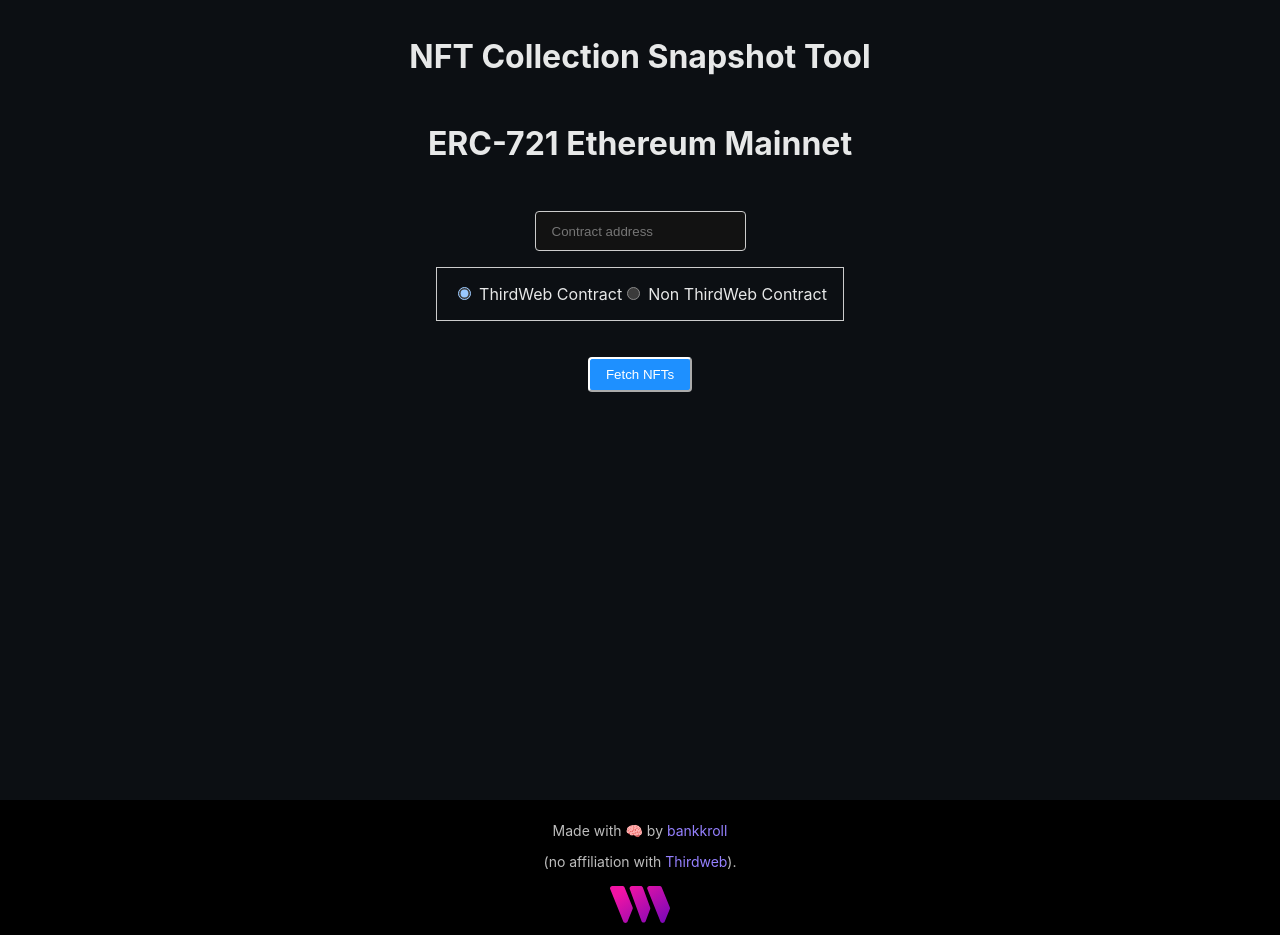
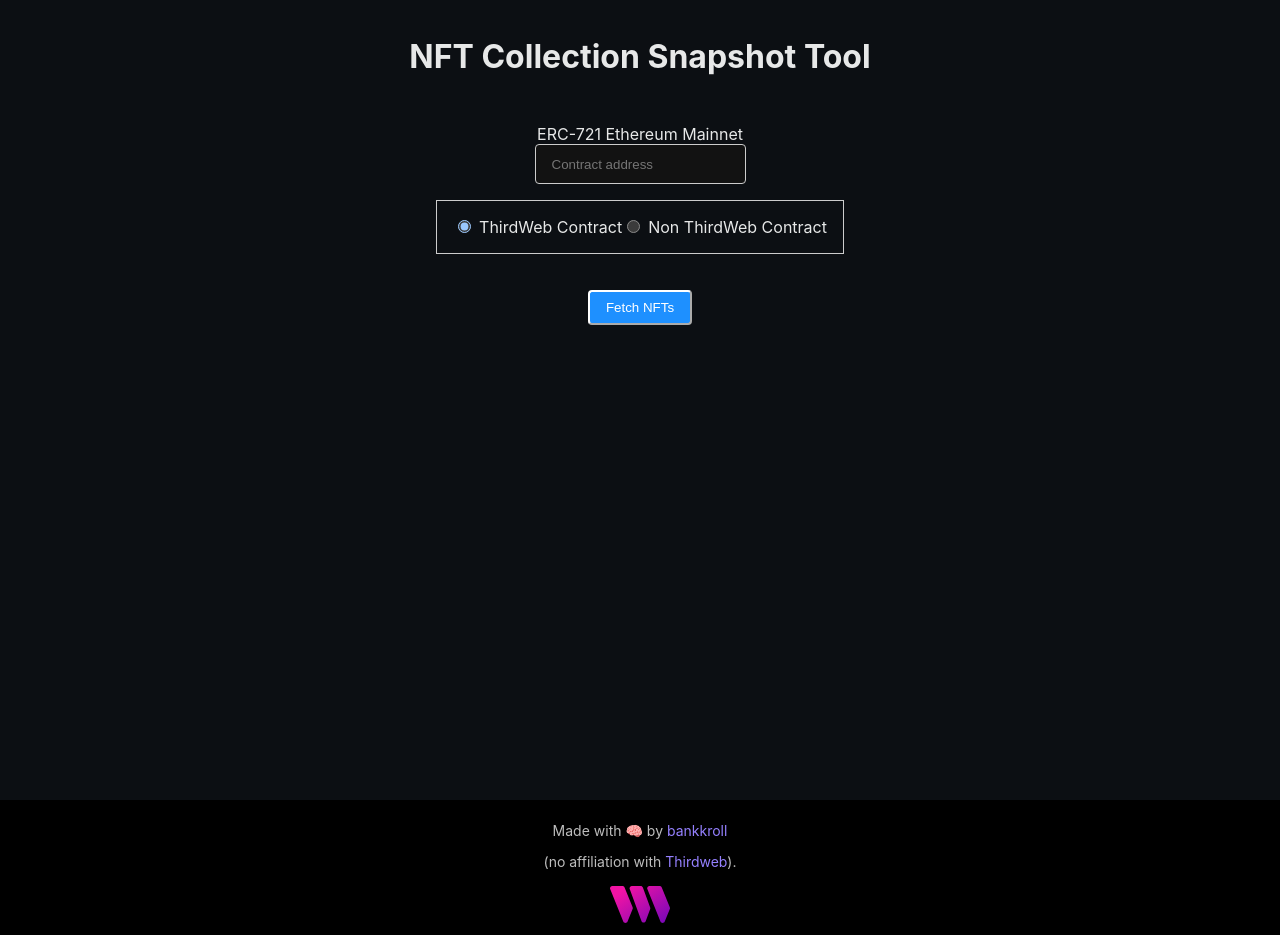
Before and after one commit to BankkRoll/snapshot-tool-thirdweb, a Next.js app: page / in a window 1280 px wide. Built offline with nearby package versions, Linux system fonts and the light colour scheme; what @thirdweb-dev/react would draw is missing.

Commit message:
Update index.tsx

```diff
--- a/pages/index.tsx
+++ b/pages/index.tsx
@@ -100,7 +100,7 @@
   return (
     <div className={styles.container}>
       <h1 className={styles.title}>NFT Collection Snapshot Tool</h1>
-       <span className={styles.title}>ERC-721 Ethereum Mainnet</span>
+       <span className={styles.subtitle}>ERC-721 Ethereum Mainnet</span>
 
       <input
         type="text"
```
